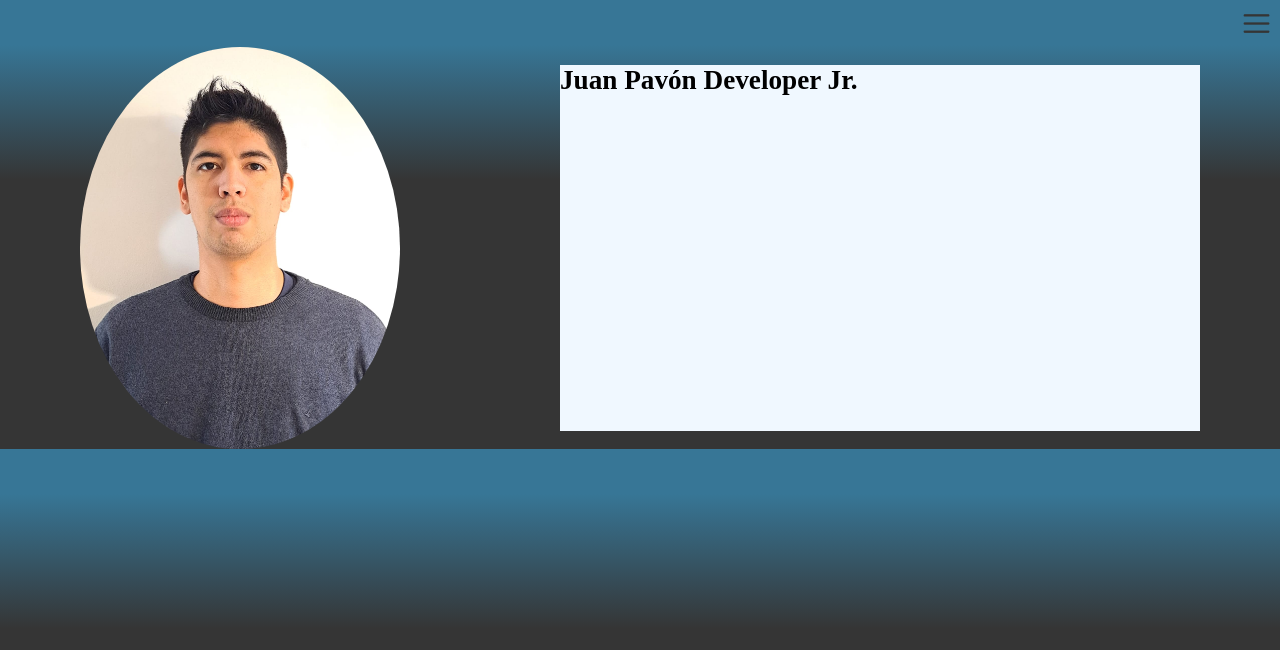
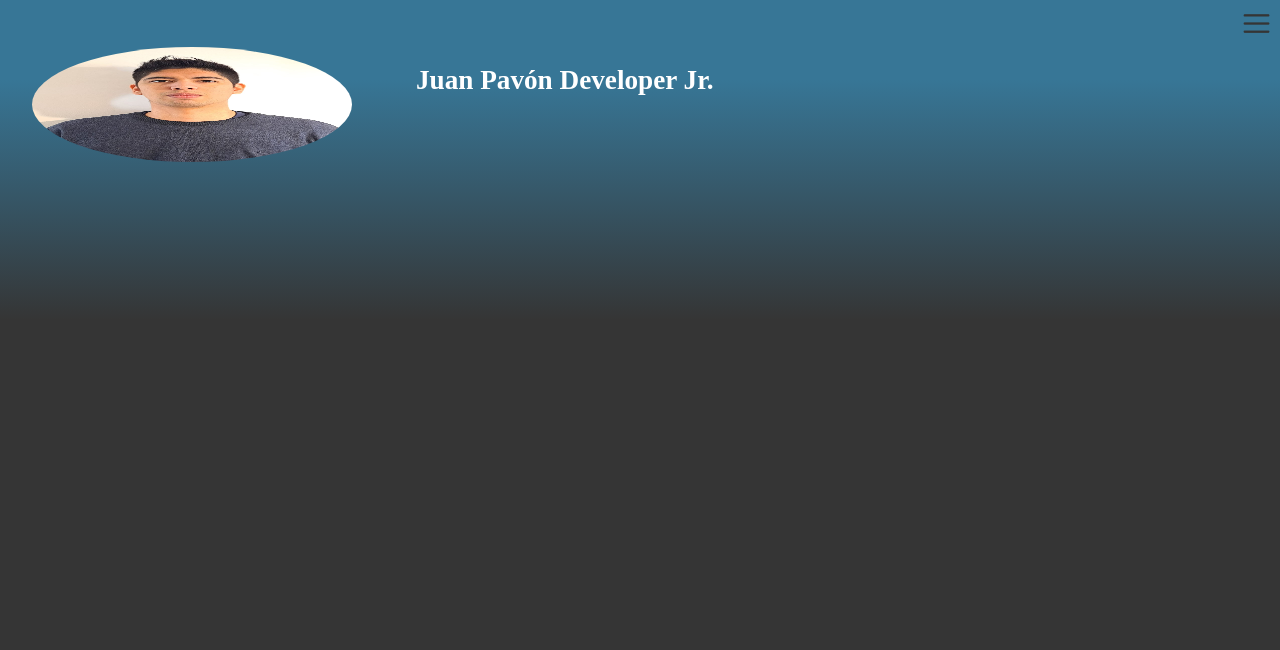
Before and after one commit to juanse555/Portfolio, a plain HTML site: page index.html in a window 1280 px wide. Drawn offline with Linux system fonts and the light colour scheme.

Commit message:
header v4

```diff
--- a/css/body.css
+++ b/css/body.css
@@ -1,5 +1,6 @@
 body {
     background: linear-gradient(rgb(55,118,150)10%,rgb(53, 53, 53)40%);
+    height: 100vh;
 }
 .header {
     display: flex;
@@ -24,10 +25,11 @@ body {
 .header___img{
     width: 25vw;
     border-radius: 100%;
+    height: 7.2rem;
 }
 .header___title {
-    width: 50vw;
-    background-color: aliceblue;
+    width: 65vw;
+    color: rgb(255, 255, 255);
     font-size: 1.7rem;
 
 }
```
